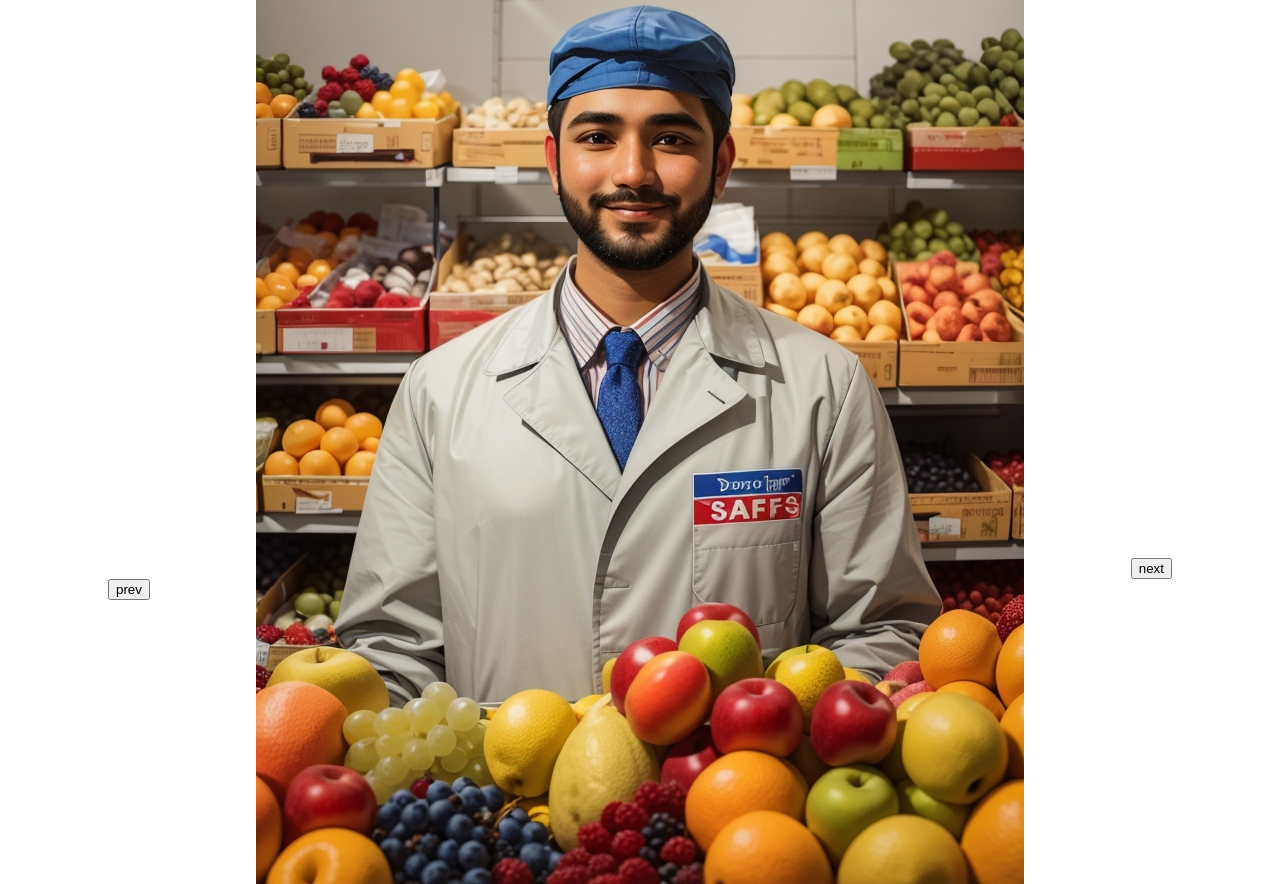
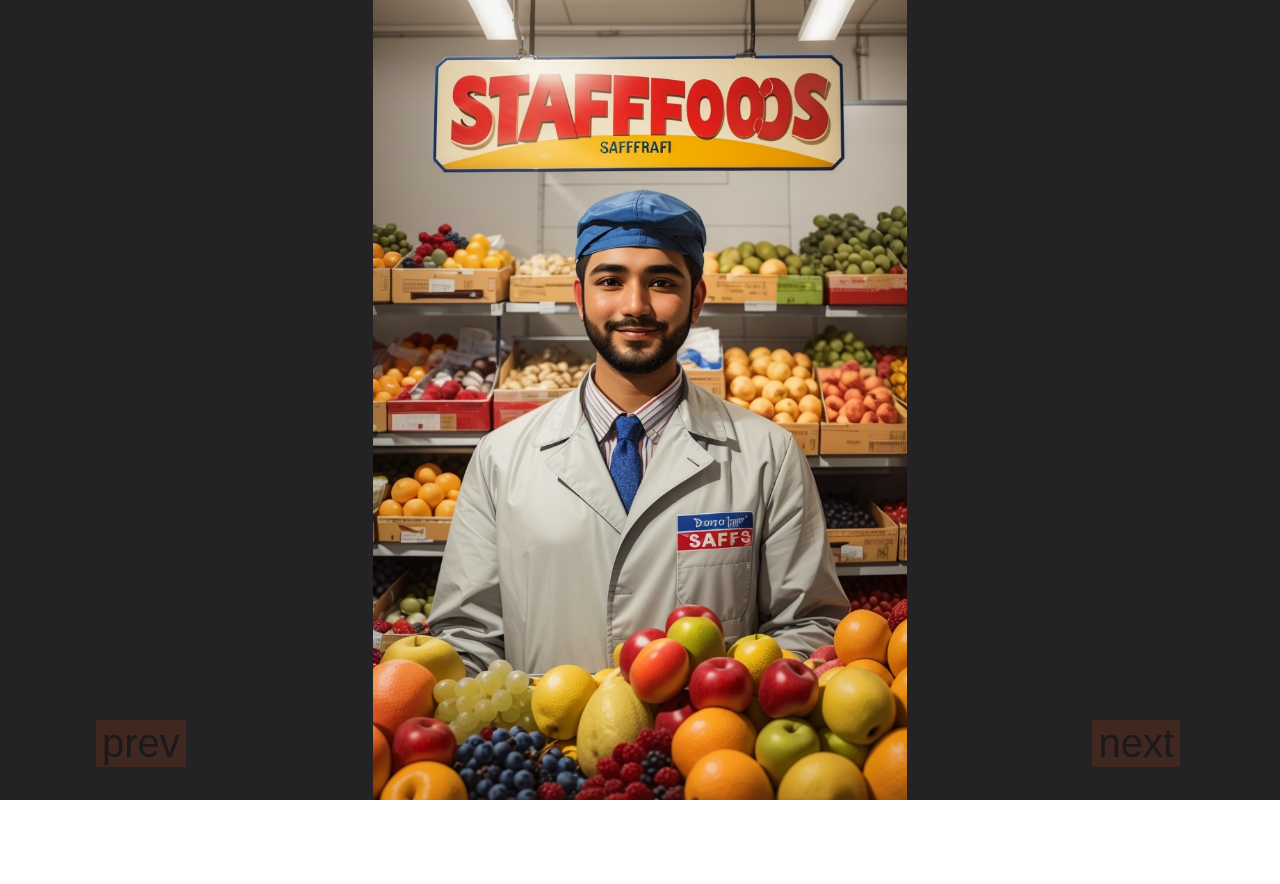
Before and after one commit to PsammystPrime/Carousel, a plain HTML site: page index.html in a window 1280 px wide. After the commit the page ends 800 px from the top, so only its background shows below. Drawn offline with Linux system fonts and the light colour scheme.

Commit message:
Update style.css

```diff
--- a/style.css
+++ b/style.css
@@ -1,25 +1,56 @@
 body{
-        display: flex;
-        flex-direction: column;
-    align-items: center;
-    justify-content: center;
-    padding: 50px 100px 0 100px;
+margin: 0;
 }
 .display{
-    height: 500px;
-    width: 500px;
-    background-color: blueviolet;
-    display: flex;
-    flex-direction: column;
+height: 100vh;
+width: 100vw;
+background-color: rgb(36, 34, 37);
+display: flex;
+flex-direction: column;
 align-items: center;
 justify-content: center;
 }
-
-.next{
-    align-self: flex-end;
+img{
+    width: 100vw;
+    height: 100vh;
+    object-fit: contain;
 }
 .prev{
-    align-self: flex-start;
-
-
+    position: absolute;
+    top: 90%;
+    left: 6rem;
+    background-color: bisque;
+    border: none;
+    z-index: 2;
+    font-size: 40px;
+    animation-name: color;
+    animation-duration: 3s;
+    animation-iteration-count: infinite;
+    animation-direction: alternate;
+    opacity: 25%;
 }
+.next{
+    position: absolute;
+    top: 90%;
+    right: 2.5em;
+    border: none;
+    background-color: rgb(218, 129, 20);
+    font-size: 40px;
+    z-index: 2;
+    animation-name: color;
+    animation-duration: 3s;
+    animation-iteration-count: infinite;
+    animation-direction: alternate;
+    opacity: 25%;
+}
+@keyframes color{
+    from{
+        background-color: rgb(39, 34, 27);
+    }
+    to{
+        background-color: rgb(226, 69, 12);
+    }
+}
+button:hover{
+    background-color: rgb(27, 39, 35);
+}
```
